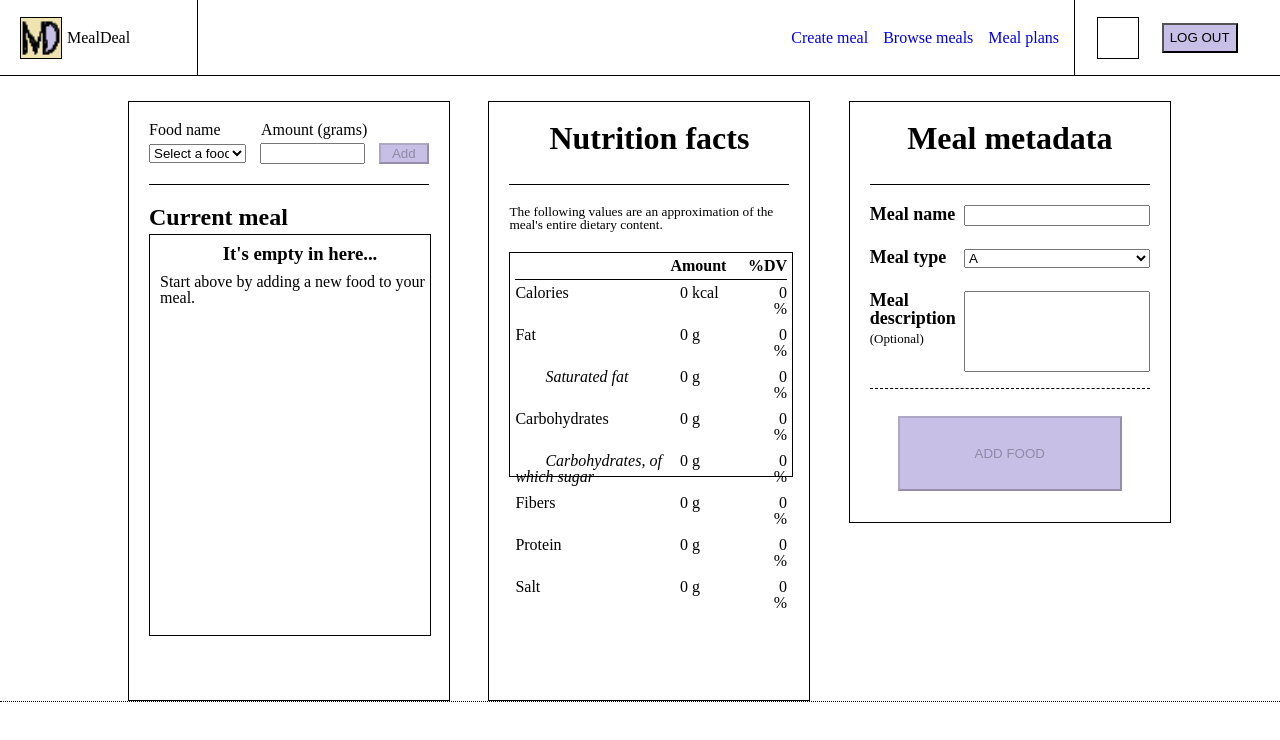
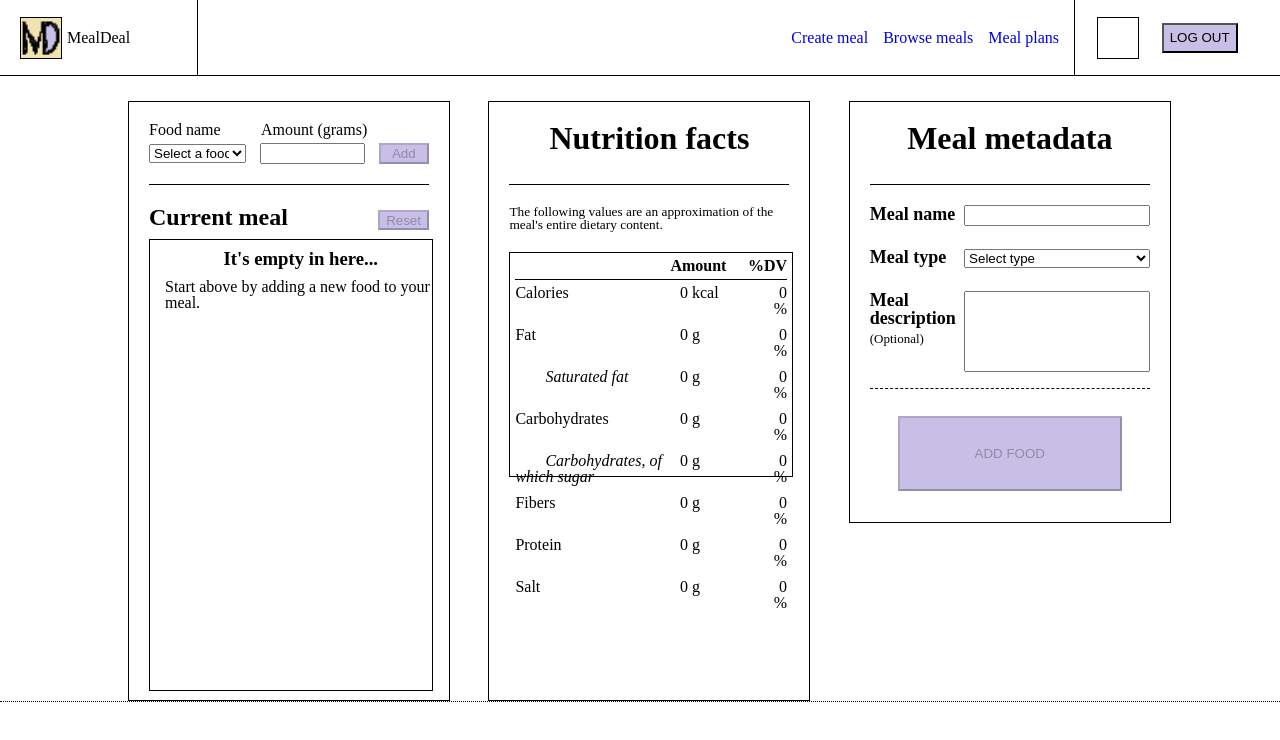
Before and after one commit to sundeka/mealdeal-client, a React (Create React App) app: page /create in a window 1280 px wide. Shown: the top 740 px of the page. Built offline with nearby package versions, Linux system fonts and the light colour scheme.

Commit message:
update current meal table

```diff
--- a/src/index.css
+++ b/src/index.css
@@ -278,6 +278,10 @@ Create
     width: 40%;
 }
 
+/*
+Insert
+*/
+
 .new__add-food-label-row {
     display: flex;
     padding-bottom: 5px;
@@ -306,12 +310,31 @@ Create
     margin-top: 20px;
 }
 
+.new__current-meal-container h2 {
+    padding-bottom: 10px;
+}
+
+.current-meal-container__header {
+    display: flex;
+    justify-content: space-between;
+}
+
+.header__reset-button {
+    margin-top: 5px;
+    height: 20px;
+}
+
+
 .current-meal-container__table {
+    padding-left: 5px;
+    padding-right: 5px;
+    width: 97%;
+    height: 450px;
     border-style: solid;
     border-width: thin;
-    width: 100%;
-    height: 100%;
-    margin-top: 5px;
+    display: flex;
+    flex-direction: column;
+    overflow: scroll;
 }
 
 .table__empty-table {
@@ -326,21 +349,18 @@ Create
 }
 
 .table__table-frame {
-    width: 100%;
-    text-align: left
+    padding-left: 5px;
+    padding-right: 5px;
+    width: 97%;
+    height: 50%;
+    display: flex;
+    flex-direction: column;
 }
 
-.table-frame__column {
-    width: 50%;
-    border-style: solid;
-    border-width: thin;
-    border-top: 0;
-    border-left: 0;
-    border-right: 0;
-}
-
-.table-frame__row {
-
+.table__table-frame #row {
+    padding-top: 5px;
+    padding-bottom: 5px;
+    display: inherit;
 }
 
 .row__delete-button {
--- a/src/pages/Create/Create.tsx
+++ b/src/pages/Create/Create.tsx
@@ -1,4 +1,4 @@
-import { useEffect, useState } from 'react'
+import { useState } from 'react'
 import Header from "../../components/Header/Header"
 import Insert from './Insert'
 import { Food } from '../../schema'
@@ -7,20 +7,23 @@ import Metadata from './Metadata'
 import MealContent from './MealContent'
 
 const Create = () => {
-  const [currentMeal, setCurrentMeal] = useState<Food[]>([])
-  //const [currentMeal, setCurrentMeal] = useState<Map<string, Food>>();
+  const [currentMeal, setCurrentMeal] = useState<Map<string, Food>>(new Map<string, Food>());
 
-  useEffect(() => {
-    console.log("updating meal contents...")
-  }, [currentMeal])
-
+  const addFood = (id: string, name: string, amount: number) => {
+    const payload: Food = { id, name, amount };
+    setCurrentMeal((prevMeal: Map<string, Food>) => {
+        const newMeal = new Map(prevMeal);
+        newMeal.set(id, payload);
+        return newMeal;
+    });
+  }
 
   return (
     <>
       <Header />
       <div className='create-root'>
         <div id='lane' className='create-root__new'>
-          <Insert currentMeal={currentMeal} setCurrentMeal={setCurrentMeal}/>
+          <Insert currentMeal={currentMeal} addFood={addFood}/>
           <CurrentMeal currentMeal={currentMeal} setCurrentMeal={setCurrentMeal}/>
         </div>
         <div id='lane' className='create-root__meal-content'>
--- a/src/pages/Create/CurrentMeal.tsx
+++ b/src/pages/Create/CurrentMeal.tsx
@@ -1,9 +1,9 @@
 import { Food } from '../../schema'
 
 interface CurrentMealProps {
-    currentMeal: Food[]
-    setCurrentMeal: React.Dispatch<Food[]>
-  }
+  currentMeal: Map<string, Food>
+  setCurrentMeal: React.Dispatch<React.SetStateAction<Map<string, Food>>>
+}
 
 const CurrentMeal = (props: CurrentMealProps) => {
 
@@ -11,40 +11,51 @@ const CurrentMeal = (props: CurrentMealProps) => {
     console.log(id)
   }
 
+  const onReset = () => {
+    props.setCurrentMeal(new Map<string, Food>())
+  }
+
   const renderTable = () => {
-    if (props.currentMeal.length < 1) {
+    if (props.currentMeal.size < 1) {
       return (
         <div className='table__empty-table'>
-            <h3>It's empty in here...</h3>
-            <p>Start above by adding a new food to your meal.</p>
+          <h3>It's empty in here...</h3>
+          <p>Start above by adding a new food to your meal.</p>
         </div>
       )
     }
     return (
-      <table className='table__table-frame'>
-        <tr>
-          <th className='table-frame__column'>Name</th>
-          <th className='table-frame__column'>Amount (g)</th>
-          <th></th>
-        </tr>
-          {
-            props.currentMeal.map((food: Food) => {
-              return (
-                <tr className='table-frame__row'>
-                  <td>{food.name}</td>
-                  <td>{food.amount}</td>
-                  <td><button className='row__delete-button' /></td>
-                </tr>
-              )
-            })
-          }
-      </table>
+      <div className='table__table-frame'>
+        <div className='table__header' id='row'>
+          <span className='table__cell--a'>Food name</span>
+          <span className='table__cell--b'>Amount</span>
+          <span className='table__cell--c'></span>
+        </div>
+          {Array.from(props.currentMeal.entries()).map(([id, food]) => (
+            <div id='row' key={id}>
+              <span className='table__cell--a'>{food.name}</span>
+              <span className='table__cell--b'>{food.amount} g</span>
+              <button className='row__delete-button' onClick={() => console.log(id)}>
+                {/*img*/}
+              </button>
+            </div>
+          ))}
+      </div>
     )
   }
 
   return (
     <div className='new__current-meal-container'>
-      <h2>Current meal</h2>
+      <div className='current-meal-container__header'>
+        <h2>Current meal</h2>
+        <button
+          className='header__reset-button'
+          disabled={props.currentMeal.size < 1}
+          onClick={onReset}
+        >
+          Reset
+        </button>
+      </div>
       <div className='current-meal-container__table'>
         {renderTable()}
       </div>
--- a/src/pages/Create/Insert.tsx
+++ b/src/pages/Create/Insert.tsx
@@ -2,8 +2,8 @@ import { useState } from 'react';
 import { Food } from '../../schema';
 
 interface InsertProps {
-  currentMeal: Food[]
-  setCurrentMeal: React.Dispatch<Food[]>
+  currentMeal: Map<string, Food>
+  addFood: any
 }
 
 const Insert = (props: InsertProps) => {
@@ -17,9 +17,7 @@ const Insert = (props: InsertProps) => {
 
   const onClickAdd = () => {
     if (food) {
-      //TODO: generate hash and use hashtable for each entry instead of list (helps deletion)
-      const payload: Food = { id: id, name: food, amount: grams }
-      props.setCurrentMeal([...props.currentMeal, payload])
+      props.addFood(id, food, grams)
     }
   }
 
--- a/src/pages/Create/Metadata.tsx
+++ b/src/pages/Create/Metadata.tsx
@@ -2,7 +2,7 @@ import { useState } from 'react'
 import { Food } from '../../schema'
 
 interface MetadataProps {
-  currentMeal: Food[]
+  currentMeal: Map<string, Food>
 }
 
 const Metadata = (props: MetadataProps) => {
@@ -31,6 +31,7 @@ const Metadata = (props: MetadataProps) => {
           <div id='inputs'>
             <input required onChange={onChangeName} id='name' />
             <select required onChange={onChangeType}id='type'>
+              <option value="">Select type</option>
               <option>A</option>
               <option>B</option>
             </select>
@@ -39,7 +40,7 @@ const Metadata = (props: MetadataProps) => {
         </div>
       </div>
       <div id='actions'>
-        <button disabled={!(name && type && (props.currentMeal.length > 0))}>Add food</button>
+        <button disabled={!(name && type && (props.currentMeal.size > 0))}>Add food</button>
       </div>
 
     </>
```
